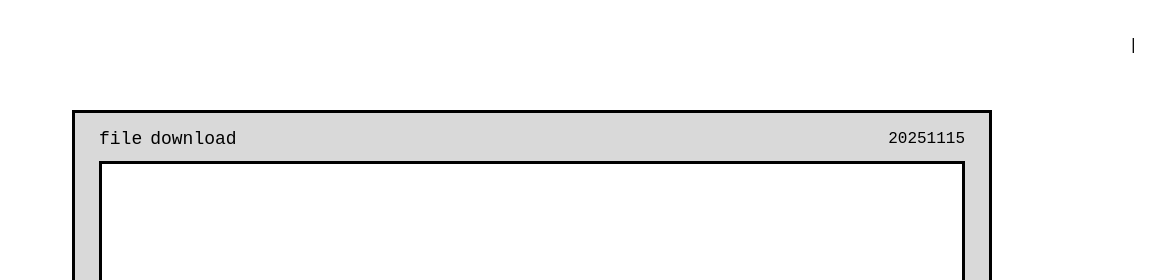
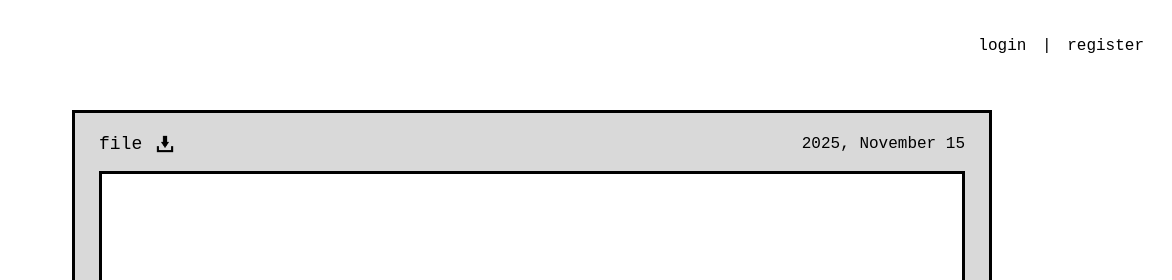
Before and after one commit to hytyz/transcription, a website: page frontend/transcription.html in a window 1280 px wide. Shown: the top 280 px of the page, 108-1280 px from the left. Drawn offline with Linux system fonts and the light colour scheme; no server answers.

Commit message:
changed the date display on the transcription page and changed the download button from text to an icon

```diff
--- a/auth/app.js
+++ b/auth/app.js
@@ -148,7 +148,7 @@ app.post('/create', async (req, res) => {
 
 app.post('/login', async (req, res) => {
     if (!req.is('application/json')) {
-        return res.status(415).json({ error: 'Content-Type must be application/json' });
+        return res.status(415).json({ error: 'content-type must be application/json' });
     }
     // console.log(req.body);
     const { email, password } = req.body; //|| {};
--- a/frontend/css/style.css
+++ b/frontend/css/style.css
@@ -339,6 +339,15 @@ input[type="file"] {
     font-size: 18px;
     cursor: pointer;
     padding: 0;
+    width: 30px;
+    height: 30px;
+    display: inline-block;
+}
+
+.download-button img {
+    width: 100%;
+    height: 100%;
+    object-fit: contain;
 }
 
 .download-button:focus {
--- a/frontend/landing.js
+++ b/frontend/landing.js
@@ -10,8 +10,8 @@ checkAuth().then((res) => {
         anchor1.href = "/login";
         anchor2.href = "/register";
     } else {
-        anchor1.textContent = "view files"; // TODO
-        anchor1.href = "#";
+        anchor1.textContent = "view files";
+        anchor1.href = "/dashboard";
         anchor2.textContent = "log out"; // TODO
         anchor2.href = "/";
 
--- a/frontend/navbar.html
+++ b/frontend/navbar.html
@@ -3,8 +3,8 @@
         <img class="logo" src="/css/logo.png">
     </a>
     <nav class="navbar-links">
-        <a id="navbar-anchor1"></a>
+        <a id="navbar-anchor1">login</a>
         <span class="divider">|</span>
-        <a id="navbar-anchor2"></a>
+        <a id="navbar-anchor2">register</a>
     </nav>
 </header>
--- a/frontend/transcription.html
+++ b/frontend/transcription.html
@@ -16,7 +16,9 @@
                 <header class="transcript-header">
                     <div class="transcript-title">
                         <span id="transcript-filename" class="transcript-filename">filename</span>
-                        <button id="download-transcript" type="button" class="download-button">download</button>
+                        <button id="download-transcript" type="button" class="download-button">
+                            <img src="/css/download.png" class="download-icon">
+                        </button>
                     </div>
                     <span id="transcript-date" class="transcript-date">YYYYMMDD</span>
                 </header>
--- a/frontend/transcription.js
+++ b/frontend/transcription.js
@@ -10,7 +10,7 @@ document.addEventListener("DOMContentLoaded", () => {
             anchor2.href = "/register";
         } else {
             anchor1.textContent = "view files"; // TODO
-            anchor1.href = "#";
+            anchor1.href = "/dashboard";
             anchor2.textContent = "log out"; // TODO
             anchor2.href = "/";
 
@@ -38,10 +38,11 @@ document.addEventListener("DOMContentLoaded", () => {
 
     const now = new Date();
     const yyyy = now.getFullYear();
-    const mm = String(now.getMonth() + 1).padStart(2, "0");
+    const monthName = now.toLocaleString("en-US", { month: "long" });
     const dd = String(now.getDate()).padStart(2, "0");
-    const yyyymmdd = `${yyyy}${mm}${dd}`;
-    dateEl.textContent = yyyymmdd;
+    const formattedDate = `${yyyy}, ${monthName} ${dd}`;
+    const yyyymmdd = `${yyyy}${String(now.getMonth() + 1).padStart(2, "0")}${dd}`;
+    dateEl.textContent = formattedDate;
 
     downloadBtn.addEventListener("click", () => {
         const baseNoExt = baseFilename.replace(/\.[^.]+$/, "");
```
Also changed, not shown: frontend/dashboard.html (+1 -1 lines), frontend/css/download.png (added).
